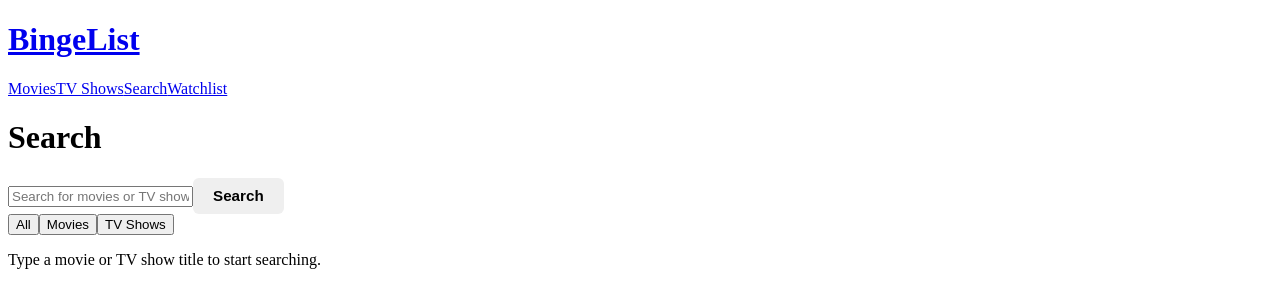
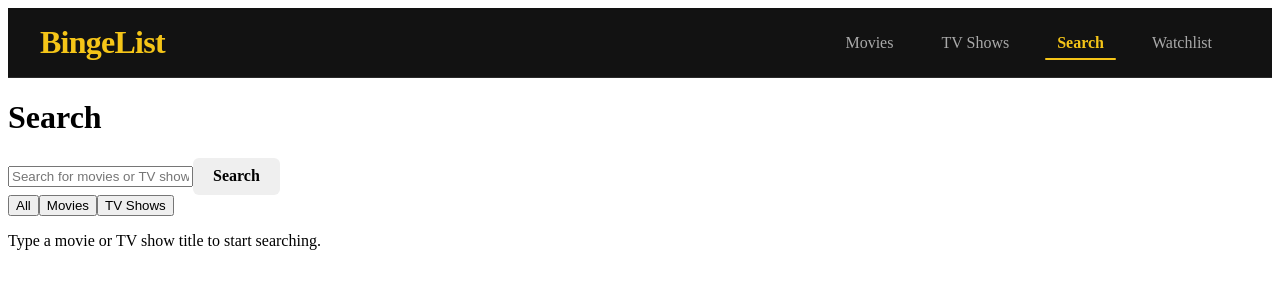
Before and after one commit to andcorcer/BingeList, a React (Vite) app: page /search in a window 1280 px wide. Shown: the top 308 px of the page. Built offline with nearby package versions, Linux system fonts and the light colour scheme.

Commit message:
Added styles for the Header and Navbar components and updated the global styles for 'btn' and 'btn-primary' classes

```diff
--- a/src/components/Header/Header.css
+++ b/src/components/Header/Header.css
@@ -0,0 +1,49 @@
+/* Header Container */
+.header {
+  display: flex;
+  flex-direction: column;
+  align-items: center;
+  background-color: #121212;
+  border-bottom: 1px solid #2a2a2a;
+  padding: 0 0.5rem;
+  position: sticky;
+  top: 0;
+  z-index: 10;
+}
+
+/* Title Div */
+.title-logo {
+  padding: 1rem 0 0.5rem;
+  text-align: center;
+}
+
+.title {
+  margin: 0;
+  font-size: 2rem;
+  font-weight: 700;
+  letter-spacing: -0.75px;
+}
+
+/* Logo */
+.title a {
+  color: #f5c518;
+  text-decoration: none;
+}
+
+/* Media Query for Tablets and Larger Screens */
+@media (min-width: 768px) {
+  .header {
+    flex-direction: row;
+    justify-content: space-between;
+    padding: 0 2rem;
+  }
+
+  .title-logo {
+    padding: 1rem 0;
+  }
+
+  .header .navbar {
+    width: auto;
+    gap: 1.5rem;
+  }
+}
--- a/src/components/Header/Header.jsx
+++ b/src/components/Header/Header.jsx
@@ -14,7 +14,7 @@ const Header = () => {
   return (
     <header className="header">
       <div className="title-logo">
-        <h1>
+        <h1 className="title">
           <Link to="/">BingeList</Link>
         </h1>
       </div>
--- a/src/components/Navbar/Navbar.css
+++ b/src/components/Navbar/Navbar.css
@@ -0,0 +1,42 @@
+/* Navbar Container */
+.navbar {
+  display: flex;
+  align-items: center;
+  justify-content: space-around;
+  text-align: center;
+  width: 100%;
+  padding: 0.75rem 1rem;
+}
+
+/* Base NavLink Styling */
+.nav-link {
+  color: #aaaaaa;
+  text-decoration: none;
+  font-size: 1rem;
+  font-weight: 500;
+  padding: 0.5rem 0.75rem;
+  transition: color 0.2s ease;
+  position: relative;
+}
+
+.nav-link:hover {
+  color: #ffffff;
+}
+
+/* Active NavLink State */
+.nav-link.active {
+  color: #f5c518;
+  font-weight: 600;
+}
+
+/* Active Indicator Line */
+.nav-link.active::after {
+  content: "";
+  position: absolute;
+  bottom: 0;
+  left: 0;
+  width: 100%;
+  height: 2px;
+  background-color: #f5c518;
+  border-radius: 2px;
+}
--- a/src/index.css
+++ b/src/index.css
@@ -1,25 +1,38 @@
 /* Button */
 .btn {
+  display: inline-flex;
+  align-items: center;
+  justify-content: center;
   padding: 0.6rem 1.25rem;
-  font-size: 0.95rem;
+  font-family: inherit;
+  font-size: 1rem;
   font-weight: 600;
   border-radius: 6px;
   border: none;
   cursor: pointer;
-  transition: background-color 0.2s ease, transform 0.1s ease;
+  text-decoration: none;
+  transition: background-color 0.2s ease, transform 0.1s ease, box-shadow 0.2s ease;
 }
 
-/* Primary Button */
+/* Disabled */
+.btn:disabled {
+  opacity: 0.6;
+  cursor: not-allowed;
+}
+
+/* Primary Color Variant */
 .btn-primary {
   background-color: #f5c518;
   color: #000000;
 }
 
-.btn-primary:hover {
+/* Hover but not Disabled */
+.btn-primary:hover:not(:disabled) {
   background-color: #e0b20f;
   transform: translateY(-2px);
 }
 
-.btn-primary:active {
+/* Active but not Disabled */
+.btn-primary:active:not(:disabled) {
   transform: translateY(0);
 }
```
